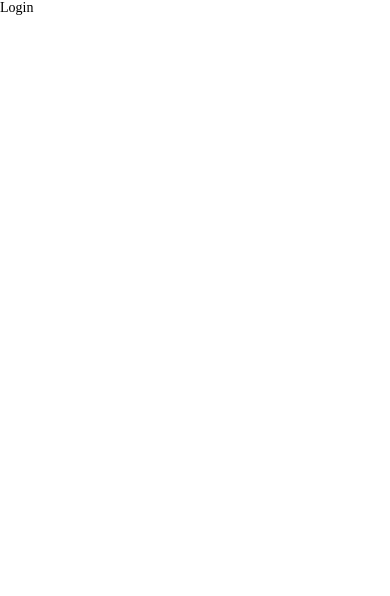
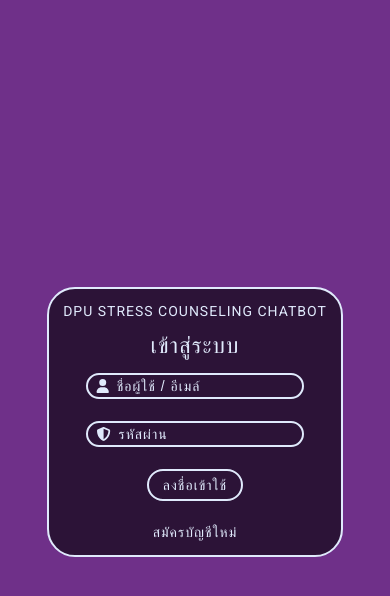
Before and after one commit to AnupongPakee/pj-dpu-StressCounselingChatbot, a React (Vite) app: page /pj-dpu-StressCounselingChatbot/login in a window 390 px wide. Shown: the top 596 px of the page. Built offline with nearby package versions, Linux system fonts and the light colour scheme; a web font is replaced by a local one.

Commit message:
update ux/ui login + responsive t0.1

```diff
--- a/src/Responsive.css
+++ b/src/Responsive.css
@@ -17,7 +17,8 @@
     * {
         font-size: 14px;
     }
-    .home .bg-2, .home .bg-3 {
+    .home .bg-2, .home .bg-3,
+    .login .bg-2, .login .bg-3 {
         display: none;
     }
 
@@ -25,7 +26,8 @@
         padding-left: 1rem;
     }
 
-    .home .content-left h1 {
+    .home .content-left h1,
+    .login .content-left h1 {
         font-size: 2.6rem;
         max-width: 100px;
     }
@@ -35,6 +37,48 @@
         padding: 0.8rem;
         border-radius: 2rem;
     }
+
+    .login .content {
+        justify-content: center;
+        padding: 0 !important;
+    }
+
+    .login .content-left {
+        display: none;
+    }
+
+    .login .content-right {
+        padding: 1rem;
+        border-radius: 2rem;
+    }
+
+    .login .content-right p {
+        padding-bottom: 1rem;
+    }
+
+    .login .content-right h1 {
+        font-size: 1.6rem;
+        padding-bottom: 1rem;
+    }
+
+    .login .content-right .input {
+        max-width: 300px;
+        padding: 0.2rem;
+        margin-bottom: 1.6rem;
+        border-radius: 2rem;
+    }
+
+    .login .content-right form input {
+        max-width: 300px;
+        padding-left: 0.6rem;
+    }
+
+    .login .content-right button {
+        margin-bottom: 1.6rem;
+        padding: 0.4rem 1rem;
+        border-radius: 2rem;
+    }
+
 }
 
 @media screen and (min-width: 414px) {
@@ -51,15 +95,31 @@
         font-size: 20px;
     }
 
-    .home .bg-2 {
+    .home .bg-2,
+    .login .bg-2 {
         display: flex;
     }
 }
 
 @media screen and (min-width: 960px) {
-    .home .bg-3 {
+    .home .bg-3,
+    .login .bg-3 {
         display: flex;
     }
+
+    .login .content {
+        justify-content: space-between;
+        padding: 1.6rem !important;
+    }
+
+    .login .content-left {
+        display: flex;
+    }
+
+    .login .content-right p {
+        display: none;
+    }
+
 }
 
 @media screen and (min-width: 1280px) {
@@ -75,8 +135,5 @@
 /* Desktop */
 /* 1280x720 (min) */
 /* 1920x1080 (max) */
-@media screen and (min-width: 1920px) {
-    * {
-        font-size: 28px;
-    }
-}
+/* @media screen and (min-width: 1920px) {
+} */
--- a/src/components/Login.jsx
+++ b/src/components/Login.jsx
@@ -1,8 +1,67 @@
 import React from 'react'
+import { NavLink } from 'react-router-dom'
+import { FontAwesomeIcon } from "@fortawesome/react-fontawesome"
+import { faUser, faShieldHalved, faEye } from "@fortawesome/free-solid-svg-icons"
+
+import STYLE from "../style/Style"
 
 function Login() {
+  let stateA = 0
+  const showPassword = (check) => {
+    const new_password = document.getElementById("new_password");
+    const new_faHavled = document.getElementById("new_faHavled");
+    const new_faEye = document.getElementById("new_faEye");
+
+    if (check == "showpass_1") {
+      stateA += 1
+    }
+
+    if (stateA == 1) {
+      new_password.setAttribute("type", "text");
+      new_faHavled.style.display = "none"
+      new_faEye.style.display = "block"
+    } else if (stateA == 2) {
+      new_password.setAttribute("type", "password");
+      new_faEye.style.display = "none"
+      new_faHavled.style.display = "block"
+      stateA = 0
+    }
+  }
   return (
-    <div>Login</div>
+    <div className="container login" style={STYLE.container}>
+      <div className="bg-content" style={STYLE['bg-content']}>
+        <div className="bg-1" style={STYLE['bg-1']}></div>
+        <div className="bg-2" style={STYLE['bg-2']}></div>
+        <div className="bg-3" style={STYLE['bg-3']}></div>
+      </div>
+      <div className="content" style={STYLE.content}>
+        <div className="content-left">
+          <h1 style={STYLE.font_family.en}>DPU Stress Counseling Chatbot</h1>
+        </div>
+        <div className="content-right">
+          <p style={STYLE.font_family.en}>DPU Stress Counseling Chatbot</p>
+          <h1 style={STYLE.font_family.th}>เข้าสู่ระบบ</h1>
+          <form>
+            <div className="content-form">
+              <div className="input">
+                <FontAwesomeIcon icon={faUser} className='icon' />
+                <input type="text" style={STYLE.font_family.th} className='username' placeholder='ชื่อผู้ใช้ / อีเมล์' required />
+              </div>
+              <div className="input">
+                <FontAwesomeIcon icon={faShieldHalved} className='icon-pass' id='new_faHavled' onClick={() => showPassword("showpass_1")} />
+                <FontAwesomeIcon icon={faEye} className='icon-pass' id='new_faEye' style={{ display: "none" }} onClick={() => showPassword("showpass_1")} />
+                <input type="password" style={STYLE.font_family.th} className='password' id='new_password' placeholder='รหัสผ่าน' required />
+              </div>
+              <button type="submit" style={STYLE.font_family.th}>ลงชื่อเข้าใช้</button> <br />
+              <NavLink to={"/pj-dpu-StressCounselingChatbot/register"} style={STYLE.font_family.th}>สมัครบัญชีใหม่</NavLink>
+            </div>
+          </form>
+        </div>
+      </div>
+      <div className="not-support">
+        <p style={STYLE.font_family.en}>Not Support Screen Size ({window.screen.width}x{window.screen.height})</p>
+      </div>
+    </div>
   )
 }
 
--- a/src/style/Style.css
+++ b/src/style/Style.css
@@ -1,11 +1,13 @@
-/* Component App.jsx */
-.home .content-left h1 {
+/* Component App.jsx + Login.jsx */
+.home .content-left h1,
+.login .content-left h1 {
     text-transform: uppercase;
     color: #E0EAFC;
     transition: all 0.4s ease-in-out;
 }
 
-.home .content-left h1:hover {
+.home .content-left h1:hover,
+.login .content-left h1:hover {
     text-shadow: 0 0 1rem #E0EAFC;
 }
 
@@ -30,3 +32,92 @@
     color: #6F3089;
     font-weight: bold !important;
 }
+
+/* Components Login.jsx */
+.login .content {
+    justify-content: space-between;
+}
+
+.login .content-right {
+    text-align: center;
+    background-color: rgba(0, 0, 0, 0.6);
+    border: 2px solid #E0EAFC;
+}
+
+.login .content-right p {
+    text-transform: uppercase;
+    color: #E0EAFC;
+    cursor: pointer;
+    transition: all 0.4s ease-in-out;
+}
+
+.login .content-right p:hover {
+    text-shadow: 0 0 0.4rem #E0EAFC;
+}
+
+.login .content-right h1 {
+    color: #E0EAFC;
+}
+
+.login .content-right .input {
+    display: flex;
+    align-items: center;
+    border: 2px solid #E0EAFC;
+    transition: all 0.4s ease-in-out;
+}
+
+.login .content-right .input:hover {
+    box-shadow: 0 0 0.4rem #E0EAFC;
+}
+
+.login .content-right form {
+    display: flex;
+    justify-content: center;
+    align-items: center;
+}
+
+.login .content-right form input {
+    background: none;
+    border: none;
+    outline: none;
+    color: #E0EAFC;
+}
+
+.login .content-right form input::placeholder {
+    color: #E0EAFC;
+}
+
+.login .content-right .icon {
+    padding-left: 0.4rem;
+    color: #E0EAFC;
+}
+
+.login .content-right .icon-pass {
+    padding-left: 0.4rem;
+    color: #E0EAFC;
+    cursor: pointer;
+}
+
+.login .content-right button {
+    background: none;
+    color: #E0EAFC;
+    border: 2px solid #E0EAFC;
+    cursor: pointer;
+    transition: all 0.4s ease-in-out;
+}
+
+.login .content-right button:hover {
+    background-color: #E0EAFC;
+    color: #6F3089;
+    font-weight: bold !important;
+}
+
+.login .content-right a {
+    text-decoration: none;
+    color: #E0EAFC;
+    transition: all 0.4s ease-in-out;
+}
+
+.login .content-right a:hover {
+    text-shadow: 0 0 0.4rem #E0EAFC;
+}
--- a/src/style/Style.jsx
+++ b/src/style/Style.jsx
@@ -14,7 +14,6 @@
         padding: "1.6rem",
         width: "100%",
         height: "100%",
-        padding: "1rem",
         zIndex: "3"
     },
     "font_family":
```
